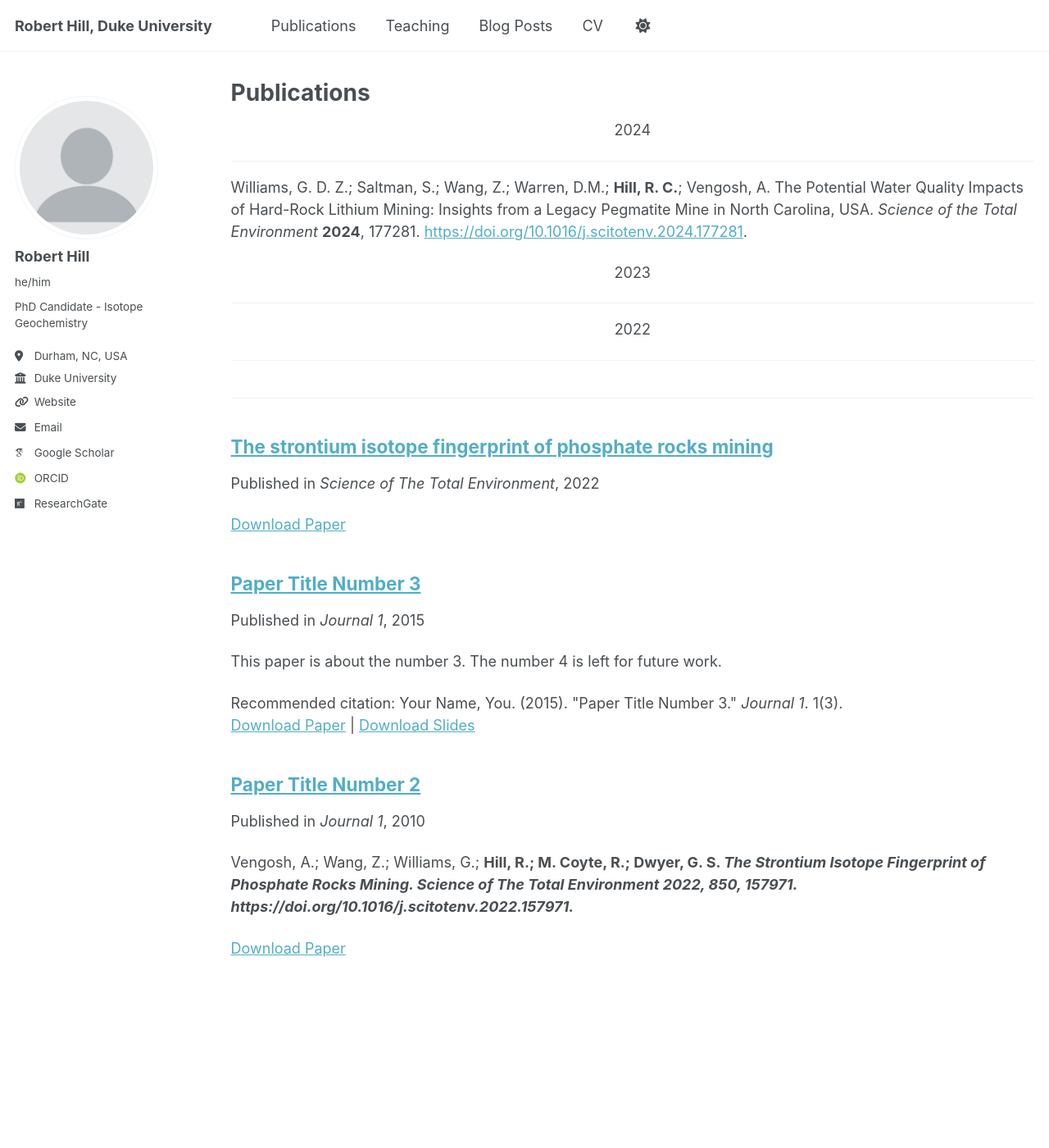
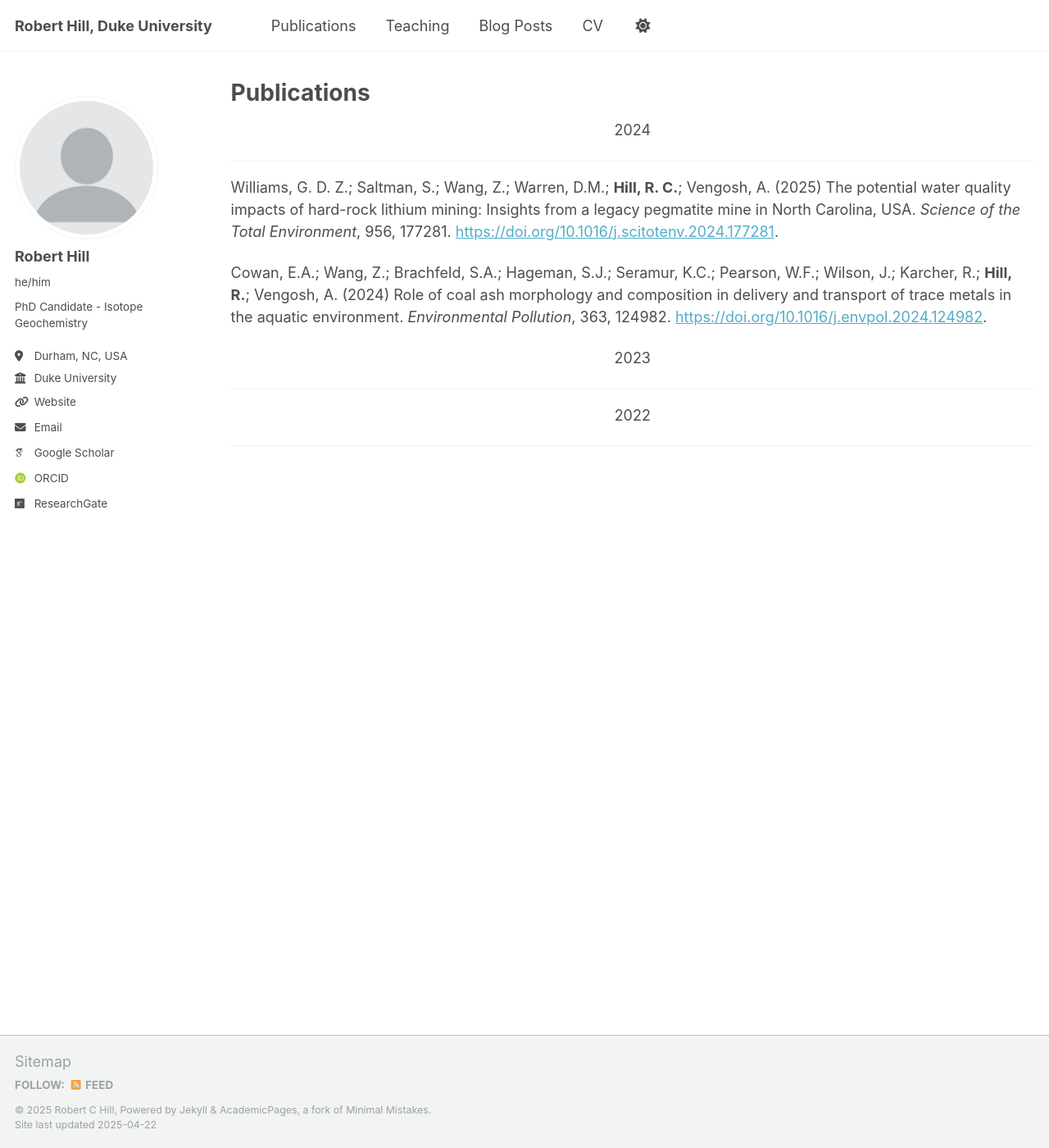
Before and after one commit to robert-c-hill/robert-c-hill.github.io, a Jekyll site: the page built from _pages/publications.html, in a window 1280 px wide and 1400 px high. Shown: the whole window at 82% size. Built offline with Jekyll 4.4.1, drawn with Linux system fonts in a browser that asks for light colours; some web fonts are replaced.

Commit message:
Update publications.html

```diff
--- a/_pages/publications.html
+++ b/_pages/publications.html
@@ -12,31 +12,10 @@ author_profile: true
 
 <p style="text-align: center;">2024</p>
 <hr />
-<p>Williams, G. D. Z.; Saltman, S.; Wang, Z.; Warren, D.M.; <b>Hill, R. C.</b>; Vengosh, A. The Potential Water Quality Impacts of Hard-Rock Lithium Mining: Insights from a Legacy Pegmatite Mine in North Carolina, USA. <i>Science of the Total Environment</i> <b>2024</b>, 177281. <a href="https://doi.org/10.1016/j.scitotenv.2024.177281">https://doi.org/10.1016/j.scitotenv.2024.177281</a>.</p>
-
+<p>Williams, G. D. Z.; Saltman, S.; Wang, Z.; Warren, D.M.; <b>Hill, R. C.</b>; Vengosh, A. (2025) The potential water quality impacts of hard-rock lithium mining: Insights from a legacy pegmatite mine in North Carolina, USA. <i>Science of the Total Environment</i>, 956, 177281. <a href="https://doi.org/10.1016/j.scitotenv.2024.177281">https://doi.org/10.1016/j.scitotenv.2024.177281</a>.</p>
+<p>Cowan, E.A.; Wang, Z.; Brachfeld, S.A.; Hageman, S.J.; Seramur, K.C.; Pearson, W.F.; Wilson, J.; Karcher, R.; <b>Hill, R.</b>; Vengosh, A. (2024) Role of coal ash morphology and composition in delivery and transport of trace metals in the aquatic environment. <i>Environmental Pollution</i>, 363, 124982. <a href="https://doi.org/10.1016/j.envpol.2024.124982">https://doi.org/10.1016/j.envpol.2024.124982</a>.</p>
 <p style="text-align: center;">2023</p>
 <hr />
 
 <p style="text-align: center;">2022</p>
 <hr />
-
-<!-- New style rendering if publication categories are defined -->
-{% if site.publication_category %}
-  {% for category in site.publication_category  %}
-    {% assign title_shown = false %}
-    {% for post in site.publications reversed %}
-      {% if post.category != category[0] %}
-        {% continue %}
-      {% endif %}
-      {% unless title_shown %}
-        <h2>{{ category[1].title }}</h2><hr />
-        {% assign title_shown = true %}
-      {% endunless %}
-      {% include archive-single.html %}
-    {% endfor %}
-  {% endfor %}
-{% else %}
-  {% for post in site.publications reversed %}
-    {% include archive-single.html %}
-  {% endfor %}
-{% endif %}
```
